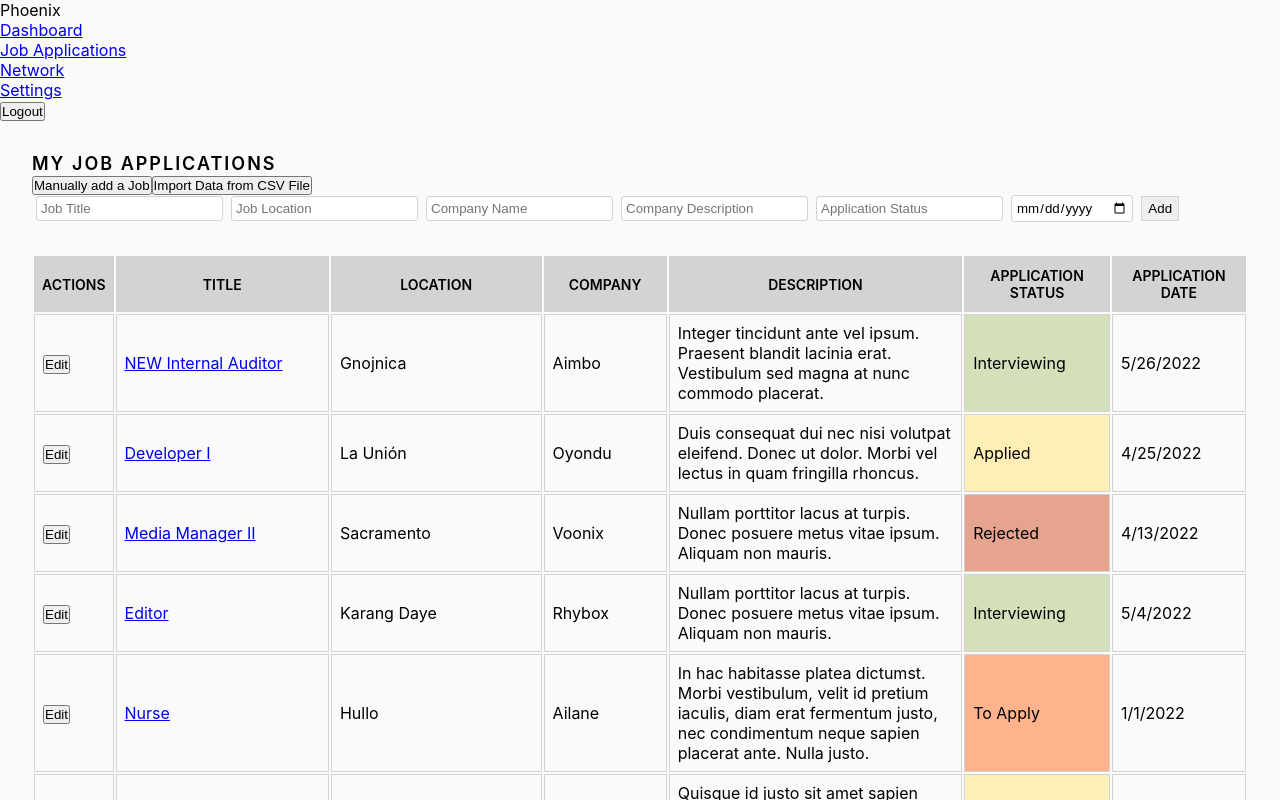
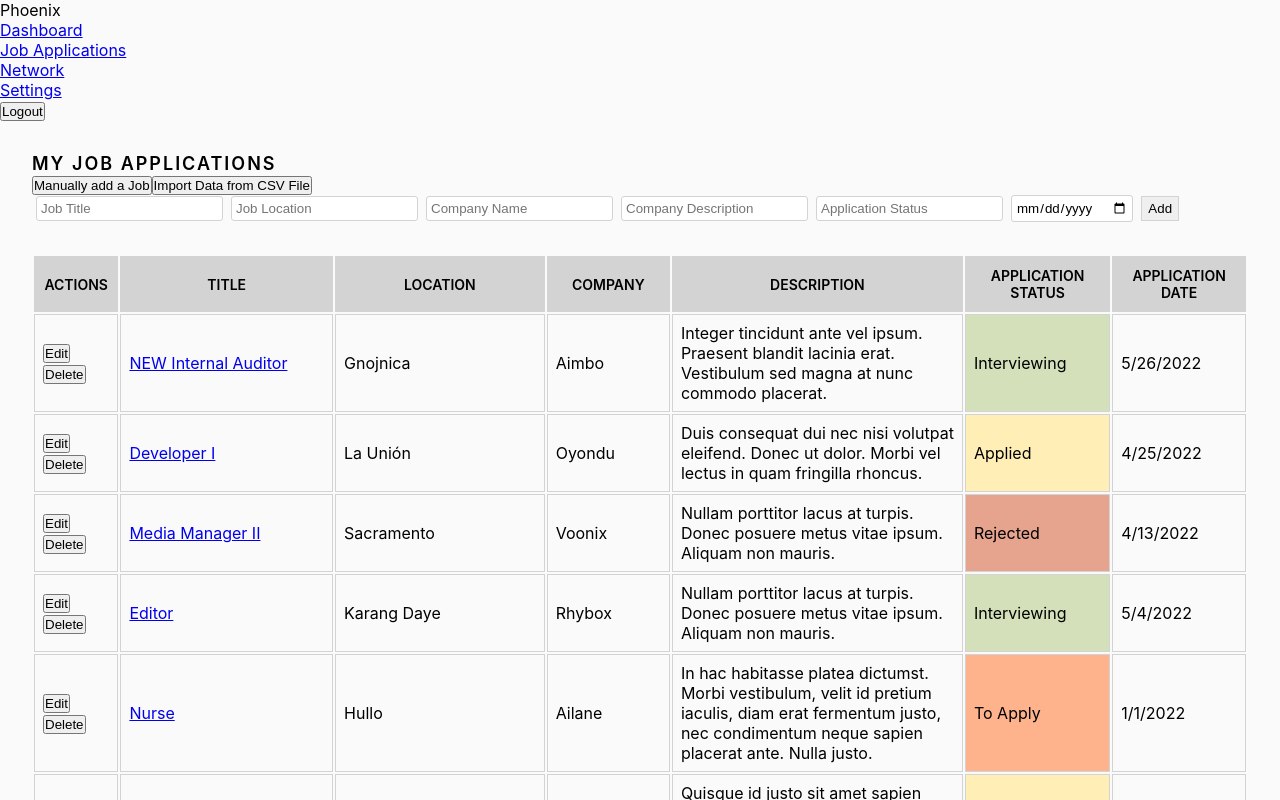
Before and after one commit to JuliaGrandury/phoenix-app-pern, a React (Create React App) app in the folder frontend/client/: page /jobboard in a window 1280 px wide. Shown: the top 800 px of the page. Built offline with nearby package versions, Linux system fonts and the light colour scheme.

Commit message:
Job row front end functionality complete with Add, Edit, Delete

```diff
--- a/frontend/client/src/components/JobBoard/JobBoard.jsx
+++ b/frontend/client/src/components/JobBoard/JobBoard.jsx
@@ -96,6 +96,13 @@ const JobBoard = () => {
     setEditFormData(currentValues);
   }
 
+  const handleDeleteRequest = (toDeleteId) => {
+    const newJobs = [...jobs];
+    const deleteIndex = jobs.findIndex((job) => job.jobId === toDeleteId);
+    newJobs.splice(deleteIndex, 1);
+    setJobs(newJobs);
+  }
+
   return (
     <div className={styles.container}>
       <h1>my job applications</h1>
@@ -161,9 +168,14 @@ const JobBoard = () => {
             {jobs.map((job) => (
               <Fragment>
                 {toEditId === job.jobId ? (
-                  <WriteRow editFormData={editFormData} handleEditFormChange={handleEditFormChange}/>
+                  <WriteRow
+                    editFormData={editFormData}
+                    handleEditFormChange={handleEditFormChange} />
                 ) : (
-                  <ReadOnlyRow job={job} handleEditRequest={handleEditRequest} />
+                  <ReadOnlyRow
+                    job={job}
+                    handleEditRequest={handleEditRequest}
+                    handleDeleteRequest={handleDeleteRequest} />
                 )}
               </Fragment>
             ))}
--- a/frontend/client/src/components/JobBoard/ReadOnlyRow.jsx
+++ b/frontend/client/src/components/JobBoard/ReadOnlyRow.jsx
@@ -10,11 +10,12 @@ const statusMap = {
     'Offer': 'offer'
 }
 
-const ReadOnlyRow = ({ job, handleEditRequest }) => {
+const ReadOnlyRow = ({ job, handleEditRequest, handleDeleteRequest }) => {
     return (
         <tr>
             <td>
                 <button type="button" onClick={(e) => handleEditRequest(e, job)}>Edit</button>
+                <button type="button" onClick={() => handleDeleteRequest(job.jobId)}>Delete</button>
             </td>
             {job.companyUrl ? <td><a href={job.companyUrl}>{job.jobTitle}</a></td> : <td>{job.jobTitle}</td>}
             <td>{job.jobLocation}</td>
```
